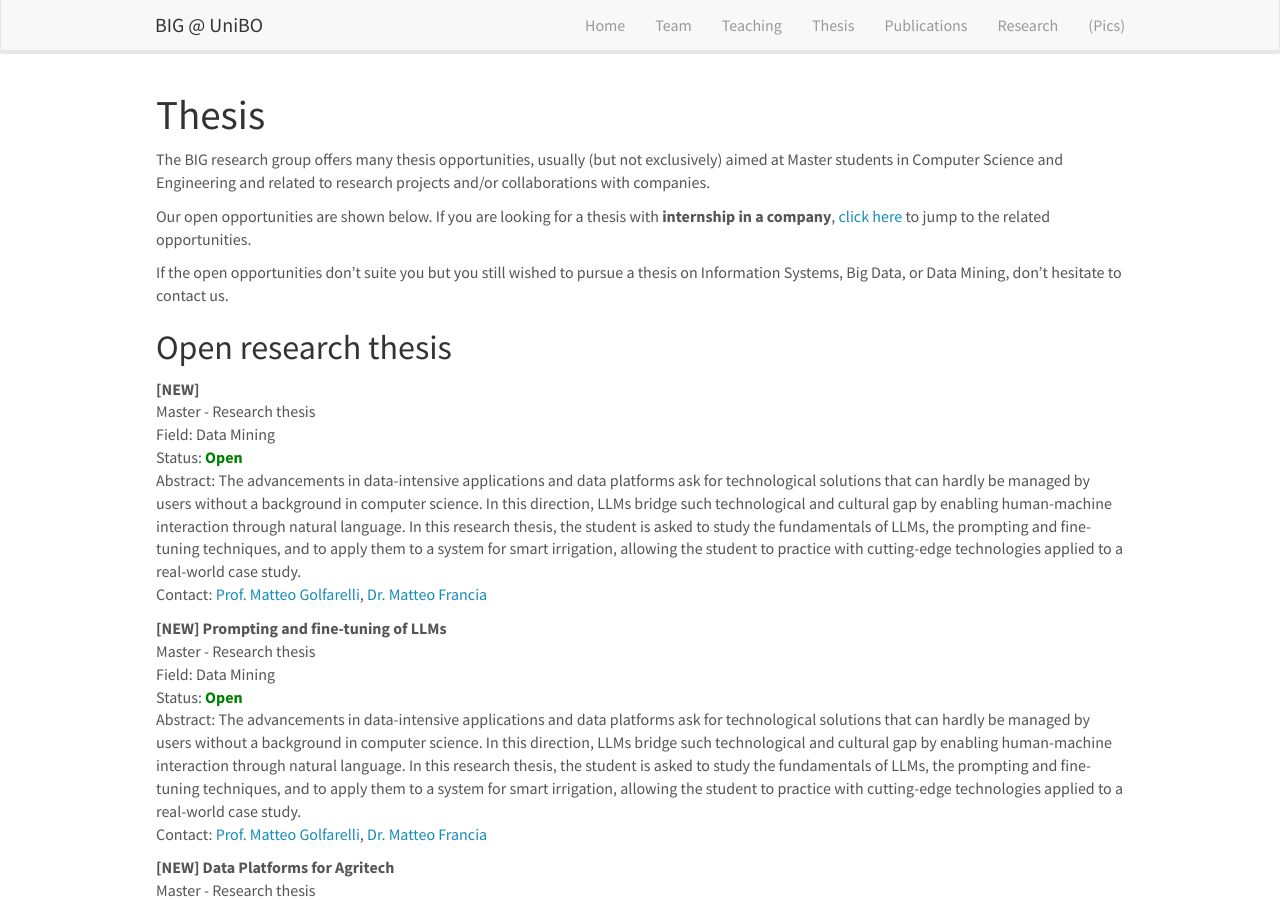
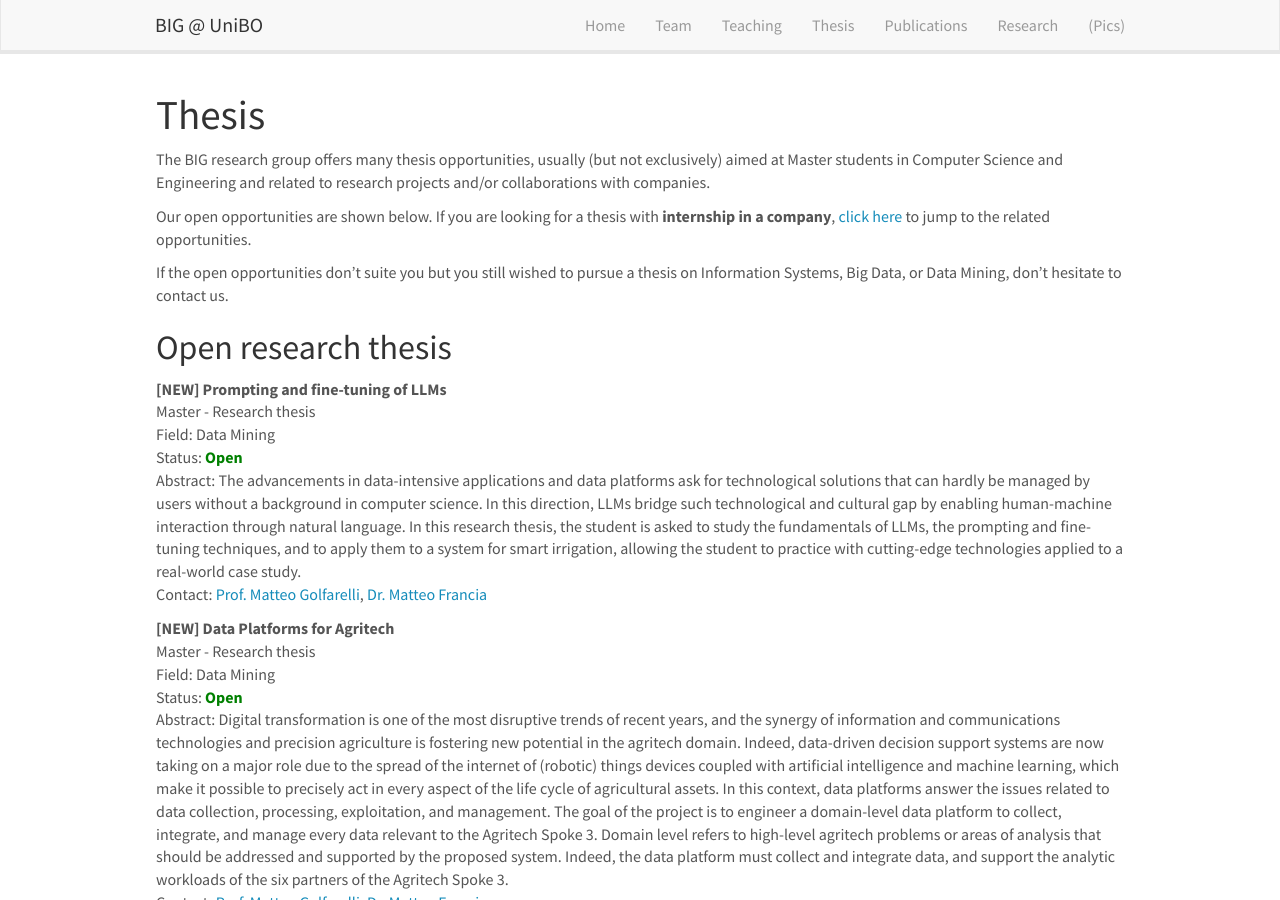
Before and after one commit to big-unibo/big-unibo.github.io, a Jekyll site: the page built from _pages/thesis.md, in a window 1280 px wide and 900 px high. Built offline with Jekyll 4.4.1, drawn with Linux system fonts in a browser that asks for light colours; nearby versions of some CDN libraries.

Commit message:
new theses

```diff
--- a/_data/thesis.yml
+++ b/_data/thesis.yml
@@ -1,19 +1,6 @@
 ## Status: Open, Taken, Closed
 ## Level: Master, Bachelor
 ## Type: Research, Project, Compilation
-
-- title: \[NEW\]
-  level: Master
-  field: Data Mining
-  type: Research thesis
-  location: BIG
-  status: Open
-  year: 2024
-  contact: "<a href='mailto:matteo.golfarelli@unibo.it'>Prof. Matteo Golfarelli</a>, <a href='mailto:m.francia@unibo.it'>Dr. Matteo Francia</a>"
-  abstract: |
-    The advancements in data-intensive applications and data platforms ask for technological solutions that can hardly be managed by users without a background in computer science.
-    In this direction, LLMs bridge such technological and cultural gap by enabling human-machine interaction through natural language.
-    In this research thesis, the student is asked to study the fundamentals of LLMs, the prompting and fine-tuning techniques, and to apply them to a system for smart irrigation, allowing the student to practice with cutting-edge technologies applied to a real-world case study.
 
 - title: \[NEW\] Prompting and fine-tuning of LLMs
   level: Master
```
